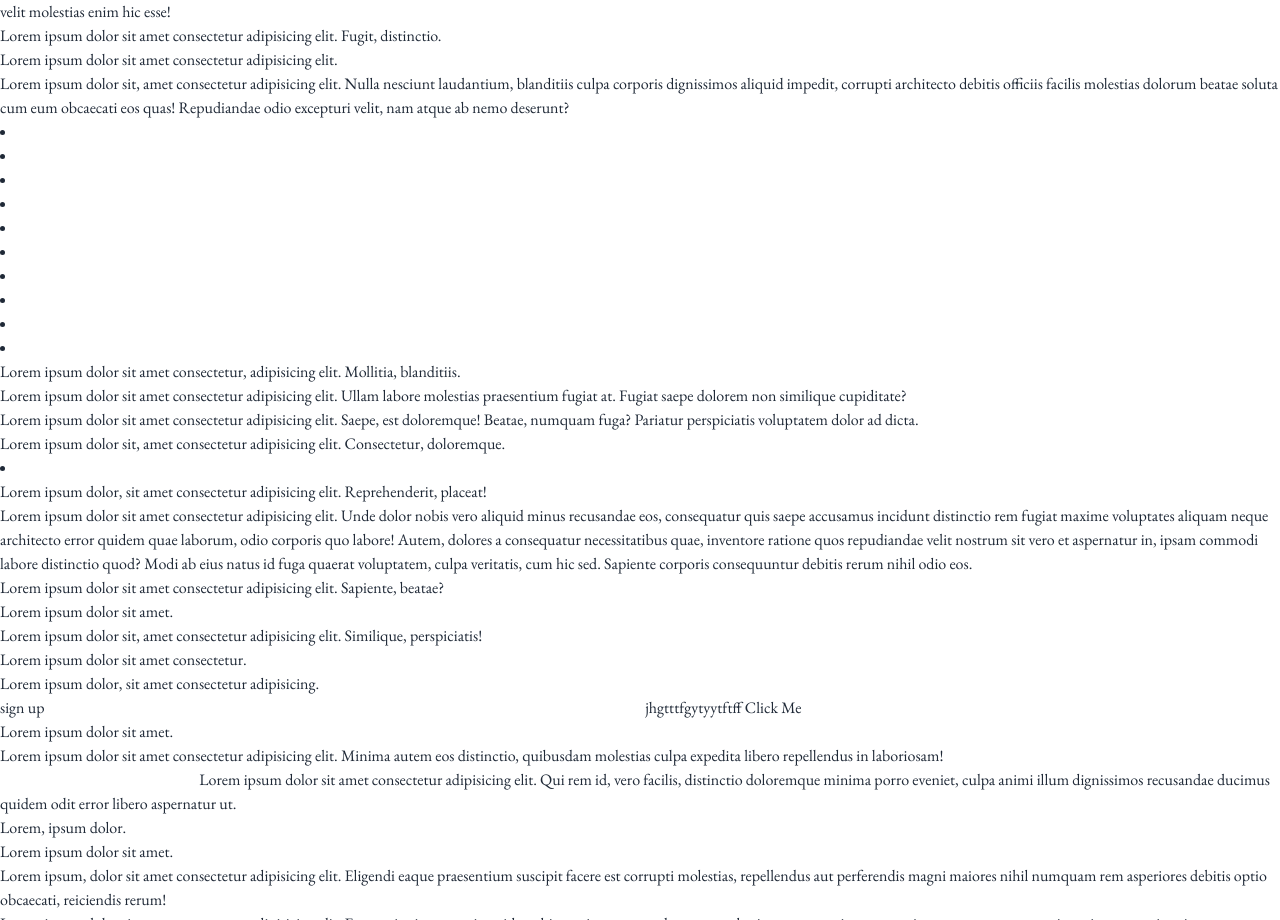
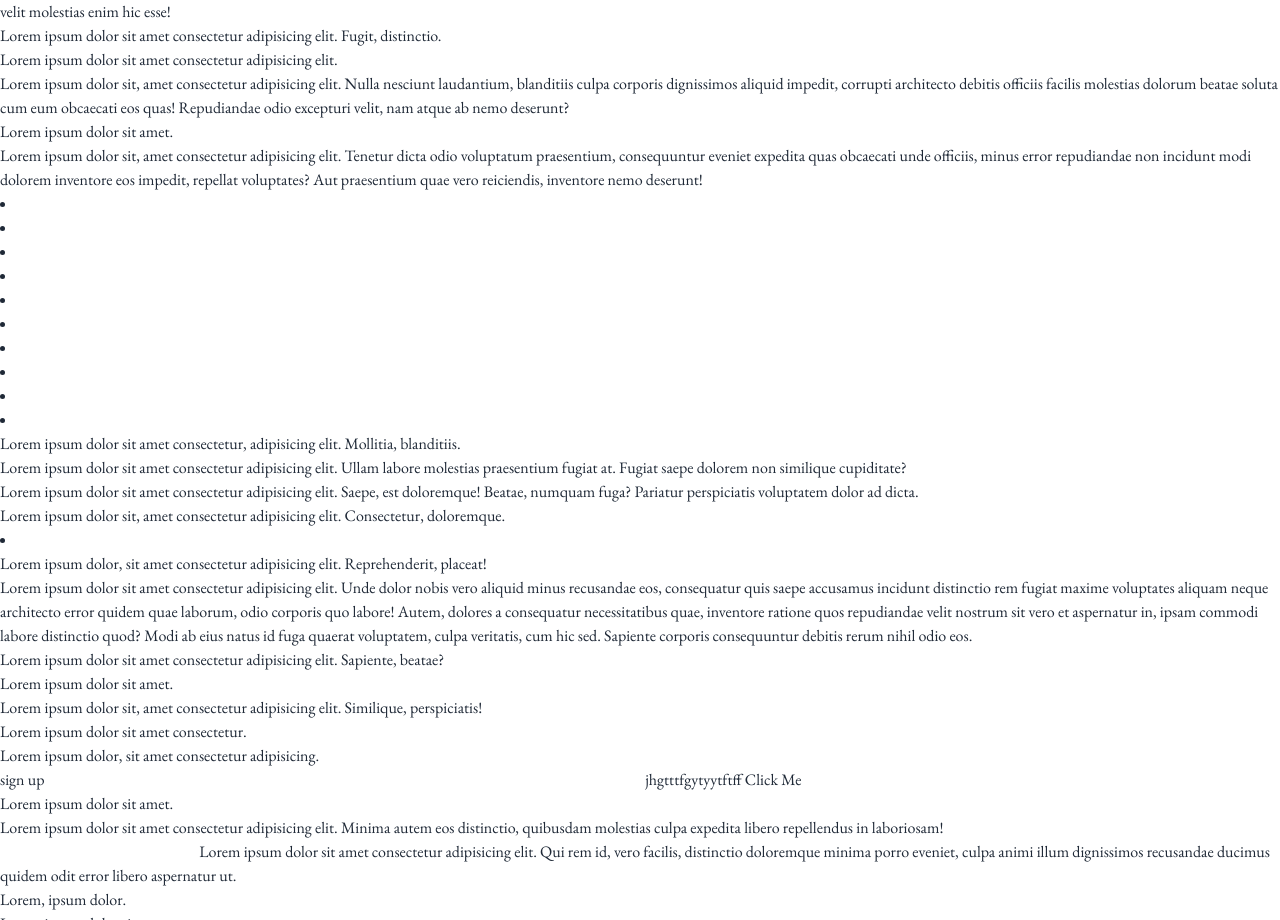
Before and after one commit to imamhossenbu/legal-solution, a plain HTML site: page index.html in a window 1280 px wide. Shown: the part 1220-2140 px from the top of the page. Drawn offline with nearby package versions, Linux system fonts and the light colour scheme.

Commit message:
add section

```diff
--- a/index.html
+++ b/index.html
@@ -168,6 +168,10 @@
   <p>Lorem ipsum dolor sit amet consectetur adipisicing elit. Fugit, distinctio.</p>
   <h4>Lorem ipsum dolor sit amet consectetur adipisicing elit.</h4>
   <p>Lorem ipsum dolor sit, amet consectetur adipisicing elit. Nulla nesciunt laudantium, blanditiis culpa corporis dignissimos aliquid impedit, corrupti architecto debitis officiis facilis molestias dolorum beatae soluta cum eum obcaecati eos quas! Repudiandae odio excepturi velit, nam atque ab nemo deserunt?</p>
+  <section>
+    <h5>Lorem ipsum dolor sit amet.</h5>
+    <p>Lorem ipsum dolor sit, amet consectetur adipisicing elit. Tenetur dicta odio voluptatum praesentium, consequuntur eveniet expedita quas obcaecati unde officiis, minus error repudiandae non incidunt modi dolorem inventore eos impedit, repellat voluptates? Aut praesentium quae vero reiciendis, inventore nemo deserunt!</p>
+  </section>
   <li></li>
   <li></li>
   <li></li>
```
